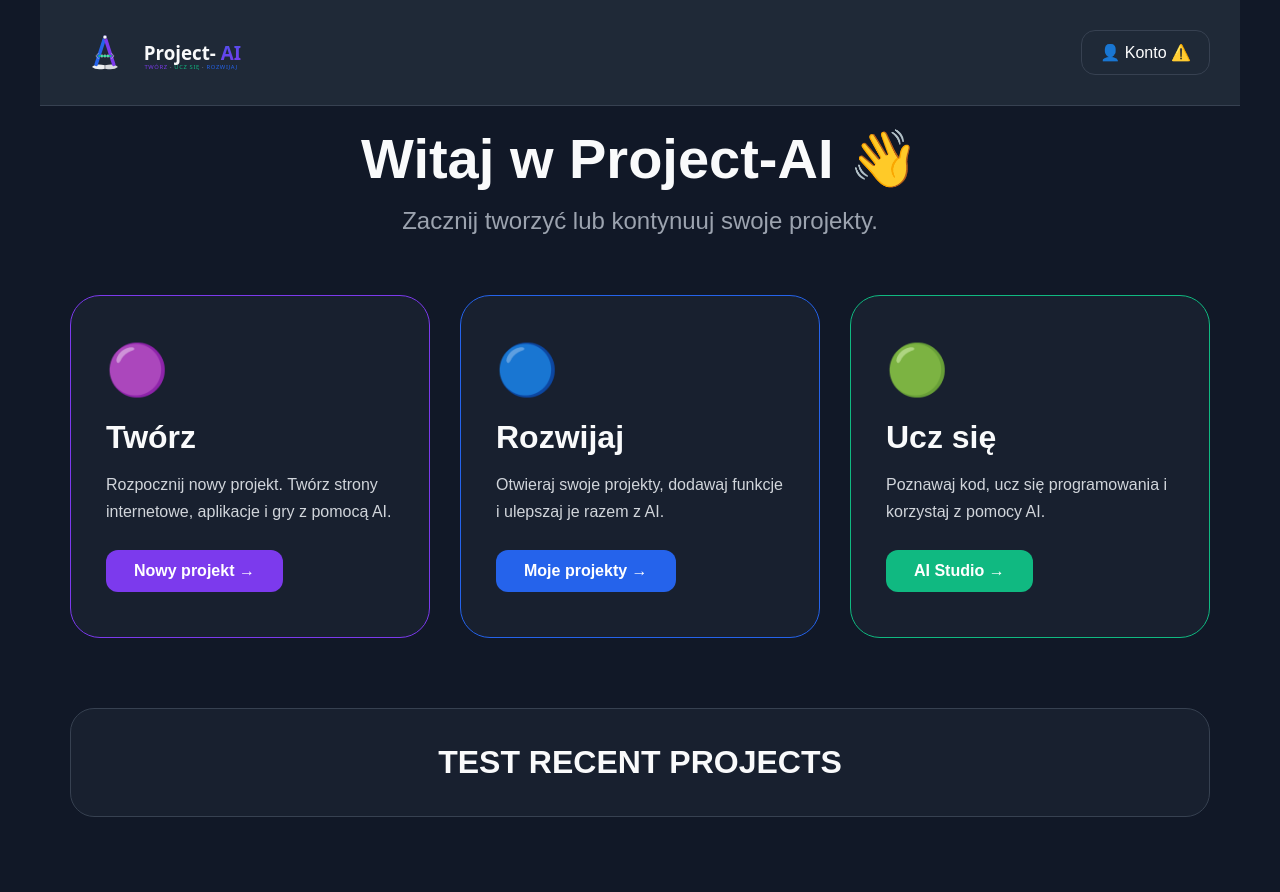
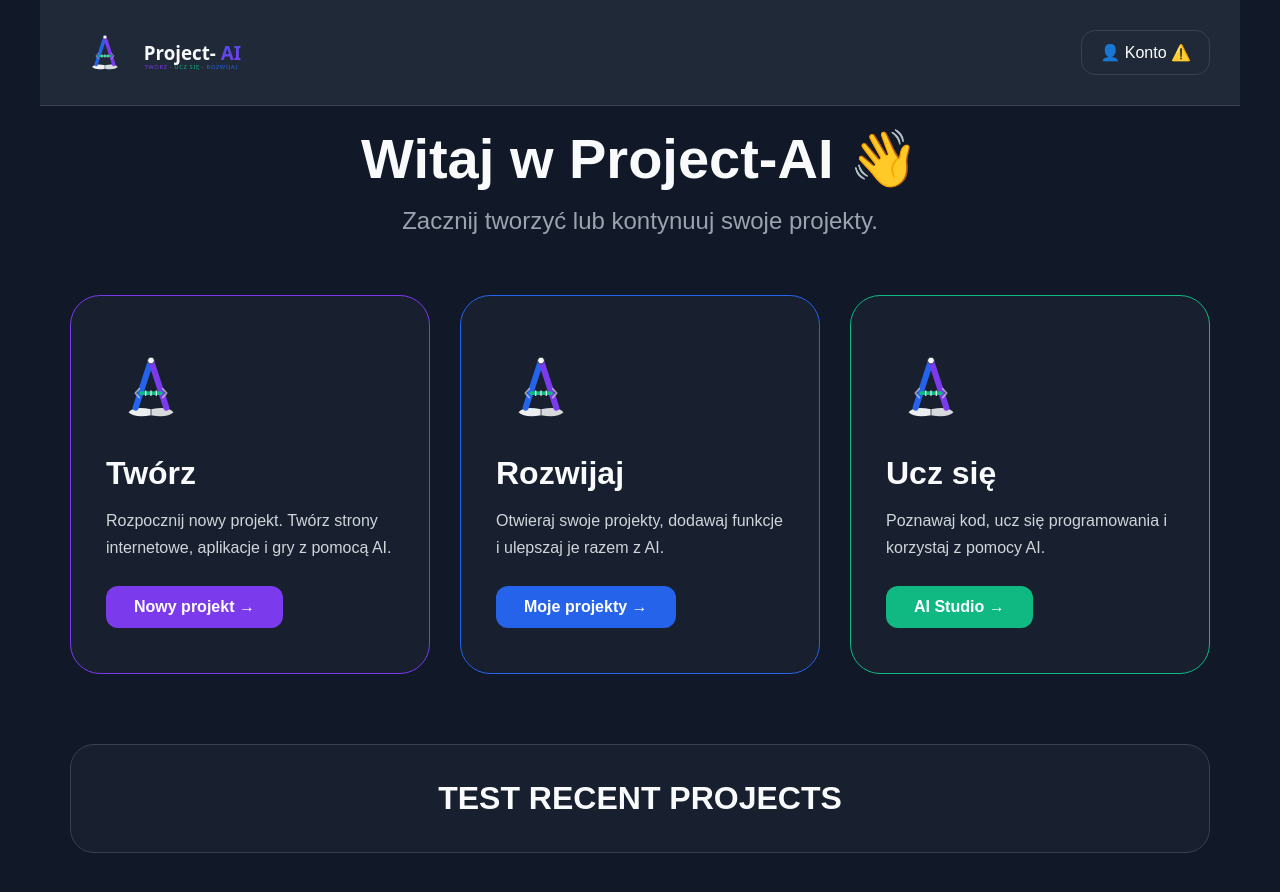
Before and after one commit to PrzemoNH/project-ai, a Next.js app: page /dashboard in a window 1280 px wide. Shown: the top 892 px of the page. Built offline with nearby package versions, Linux system fonts and the light colour scheme.

Commit message:
Update DashboardCards.tsx

```diff
--- a/components/dashboard/DashboardCards.tsx
+++ b/components/dashboard/DashboardCards.tsx
@@ -1,11 +1,19 @@
+import Image from "next/image";
+
 export default function DashboardCards() {
   return (
     <section className="dashboard-cards">
 
+
       <article className="dashboard-card create">
 
-        <div className="dashboard-icon">
-          🟣
+        <div className="card-logo">
+          <Image
+            src="/images/logo/project-ai-icon-bg.svg"
+            alt="Twórz"
+            width={90}
+            height={90}
+          />
         </div>
 
         <h2>
@@ -25,10 +33,16 @@ export default function DashboardCards() {
       </article>
 
 
+
       <article className="dashboard-card projects">
 
-        <div className="dashboard-icon">
-          🔵
+        <div className="card-logo">
+          <Image
+            src="/images/logo/project-ai-icon-bg.svg"
+            alt="Rozwijaj"
+            width={90}
+            height={90}
+          />
         </div>
 
         <h2>
@@ -48,10 +62,16 @@ export default function DashboardCards() {
       </article>
 
 
+
       <article className="dashboard-card studio">
 
-        <div className="dashboard-icon">
-          🟢
+        <div className="card-logo">
+          <Image
+            src="/images/logo/project-ai-icon-bg.svg"
+            alt="Ucz się"
+            width={90}
+            height={90}
+          />
         </div>
 
         <h2>
```
